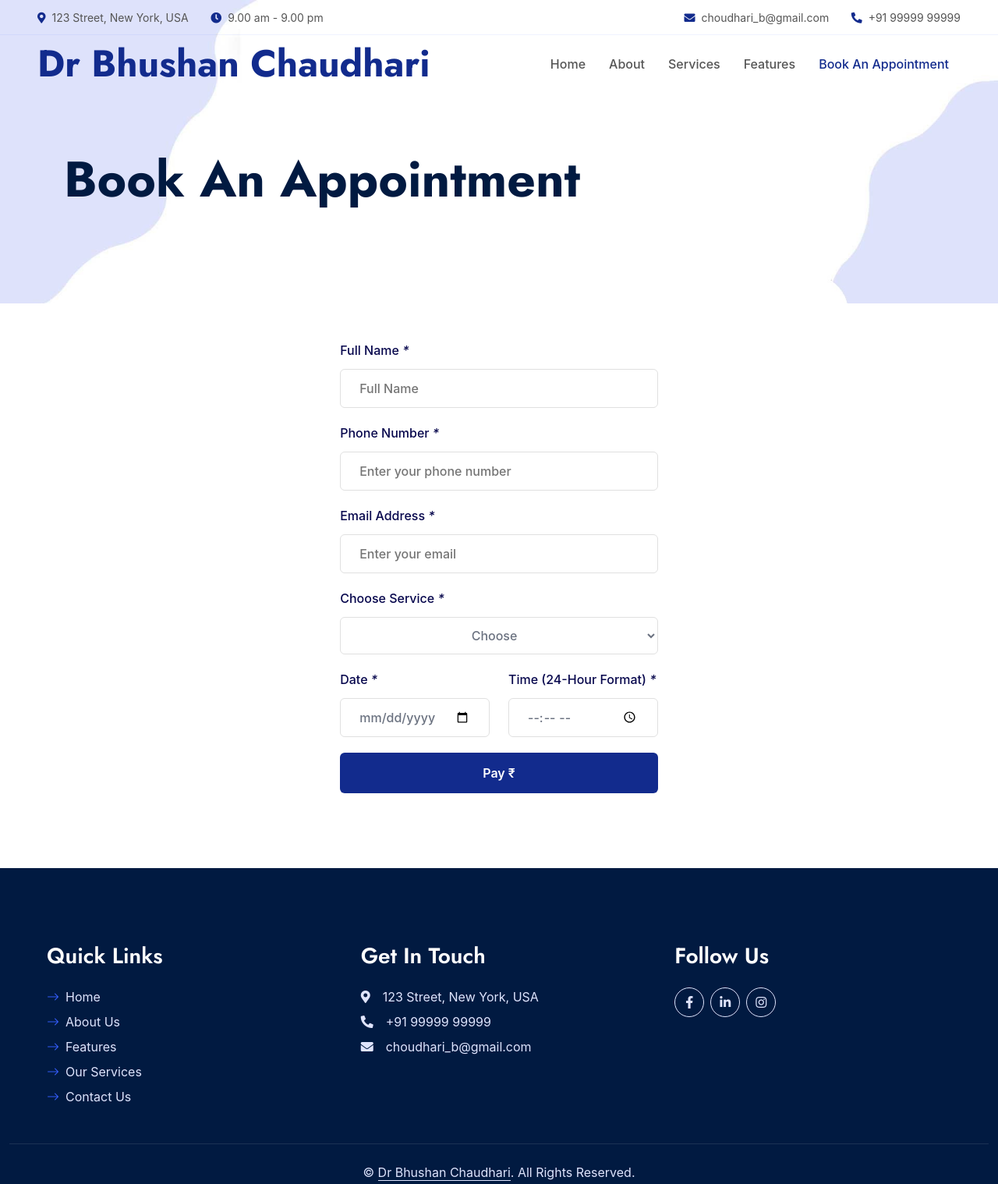
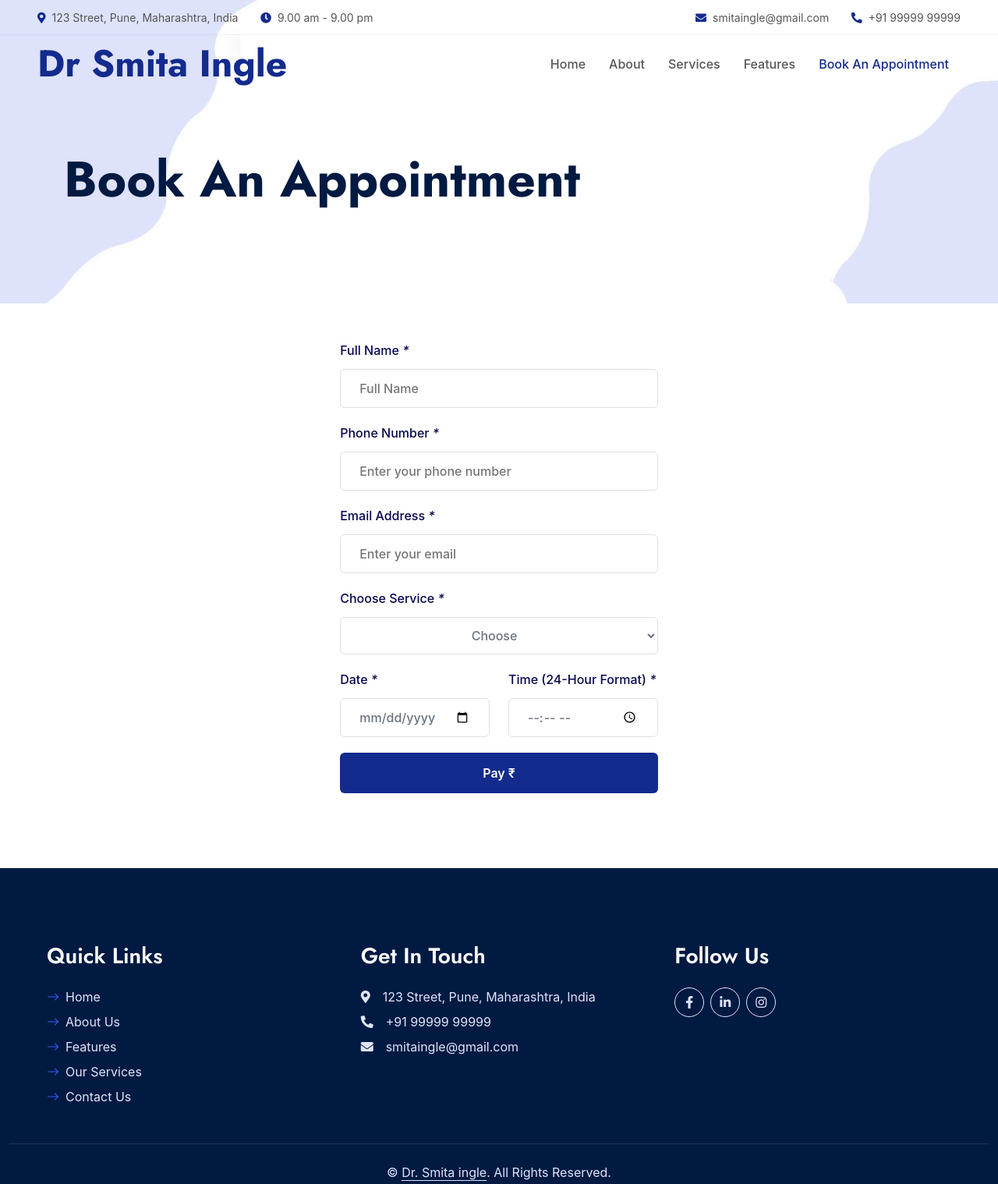
Before and after one commit to kaustubhp711/Dr-Smita-Ingle, a plain HTML site: page contact.html in a window 1280 px wide. Shown: the whole page at 78% size. Drawn offline with nearby package versions, Linux system fonts and the light colour scheme.

Commit message:
Update contact.html

```diff
--- a/contact.html
+++ b/contact.html
@@ -3,7 +3,7 @@
 
 <head>
     <meta charset="utf-8">
-    <title>Dr Bhushan Chaudhari</title>
+    <title>Dr Smita Ingle</title>
     <meta content="width=device-width, initial-scale=1.0" name="viewport">
     <meta content="" name="keywords">
     <meta content="" name="description">
@@ -30,7 +30,6 @@
     <!-- Template Stylesheet -->
     <link href="css/style.css" rel="stylesheet">
 </head>
-
 <body>
     <!-- Spinner Start -->
     <div id="spinner" class="show bg-white position-fixed translate-middle w-100 vh-100 top-50 start-50 d-flex align-items-center justify-content-center">
@@ -43,18 +42,18 @@
     <div class="container-fluid fixed-top px-0 wow fadeIn" data-wow-delay="0.1s">
         <div class="top-bar row gx-0 align-items-center d-none d-lg-flex">
             <div class="col-lg-6 px-5 text-start">
-                <small><i class="fa fa-map-marker-alt  me-2" style="color: #122b8d;"></i>123 Street, New York, USA</small>
+                <small><i class="fa fa-map-marker-alt  me-2" style="color: #122b8d;"></i>123 Street, Pune, Maharashtra, India</small>
                 <small class="ms-4"><i class="fa fa-clock  me-2" style="color: #122b8d;"></i>9.00 am - 9.00 pm</small>
             </div>
             <div class="col-lg-6 px-5 text-end">
-                <small><i class="fa fa-envelope  me-2" style="color: #122b8d;"></i>choudhari_b@gmail.com</small>
+                <small><i class="fa fa-envelope  me-2" style="color: #122b8d;"></i>smitaingle@gmail.com</small>
                 <small class="ms-4"><i class="fa fa-phone-alt  me-2" style="color: #122b8d;"></i>+91 99999 99999</small>
             </div>
         </div>
 
         <nav class="navbar navbar-expand-lg navbar-light py-lg-0 px-lg-5 wow fadeIn" data-wow-delay="0.1s">
             <a href="index.html" class="navbar-brand ms-4 ms-lg-0">
-                <h1 class="display-5  m-0" style="color: #122b8d;">Dr Bhushan Chaudhari</h1>
+                <h1 class="display-5  m-0" style="color: #122b8d;">Dr Smita Ingle</h1>
             </a>
             <button type="button" class="navbar-toggler me-4" data-bs-toggle="collapse" data-bs-target="#navbarCollapse">
                 <span class="navbar-toggler-icon"></span>
@@ -291,7 +290,7 @@
 
 
     <!-- Footer Start -->
-    <div class="container-fluid bg-dark text-light footer mt-5 py-5 wow fadeIn" data-wow-delay="0.1s">
+   <div class="container-fluid bg-dark text-light footer mt-5 py-5 wow fadeIn" data-wow-delay="0.1s">
 
 
         <div class="container-fluid bg-dark text-light p-5">
@@ -310,9 +309,9 @@
 
                 <div class="col-lg-4 col-md-6">
                     <h3 class="text-white mb-4">Get In Touch</h3>
-                    <p class="mb-2"><i class="fa fa-map-marker-alt me-3"></i>123 Street, New York, USA</p>
+                    <p class="mb-2"><i class="fa fa-map-marker-alt me-3"></i>123 Street, Pune, Maharashtra, India</p>
                     <p class="mb-2"><i class="fa fa-phone-alt me-3"></i>+91 99999 99999</p>
-                    <p class="mb-2"><i class="fa fa-envelope me-3"></i>choudhari_b@gmail.com</p>
+                    <p class="mb-2"><i class="fa fa-envelope me-3"></i>smitaingle@gmail.com</p>
                 </div>
                 <div class="col-lg-4 col-md-6">
                     <h3 class="text-white mb-4">Follow Us</h3>
@@ -327,7 +326,7 @@
             </div>
         </div>
         <div class="container-fluid bg-dark text-light text-center border-top py-4 px-5" style="border-color: rgba(256, 256, 256, .1) !important;">
-            <p class="m-0">&copy; <a class="text-light border-bottom" href="#">Dr Bhushan Chaudhari</a>. All Rights Reserved.
+            <p class="m-0">&copy; <a class="text-light border-bottom" href="#"> Dr. Smita ingle</a>. All Rights Reserved.
         </div>
     <!-- Footer End -->
 
```
